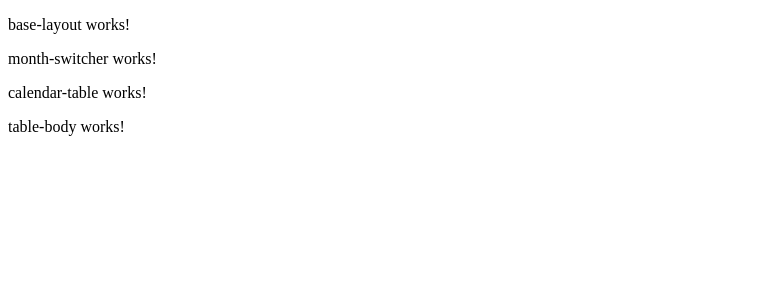
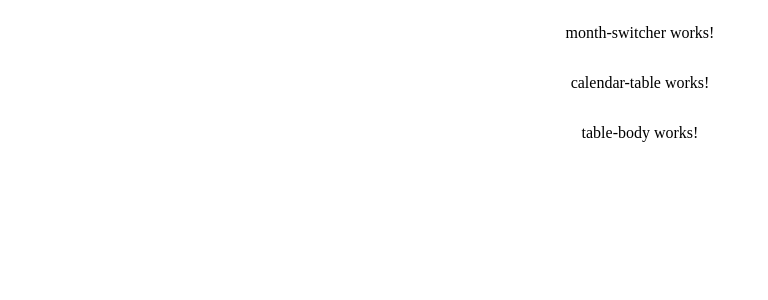
Before and after one commit to ShestakovAleksei/calendar, an Angular app: page / in a window 1280 px wide. Shown: the top 300 px of the page, without its empty margins (0-768 px from the left). Built offline with nearby package versions, Linux system fonts and the light colour scheme.

Commit message:
added base layout styles

```diff
--- a/src/app/components/base-layout/base-layout.component.html
+++ b/src/app/components/base-layout/base-layout.component.html
@@ -1,4 +1,5 @@
-<p>base-layout works!</p>
-<app-month-switcher></app-month-switcher>
-<app-calendar-table></app-calendar-table>
-<app-table-body></app-table-body>
+<div class="layout">
+  <app-month-switcher></app-month-switcher>
+  <app-calendar-table></app-calendar-table>
+  <app-table-body></app-table-body>
+</div>
--- a/src/app/components/base-layout/base-layout.component.scss
+++ b/src/app/components/base-layout/base-layout.component.scss
@@ -0,0 +1,7 @@
+.layout{
+  max-width: 1318px;
+  width: 100%;
+  display: flex;
+  flex-direction: column;
+  align-items: center;
+}
```
